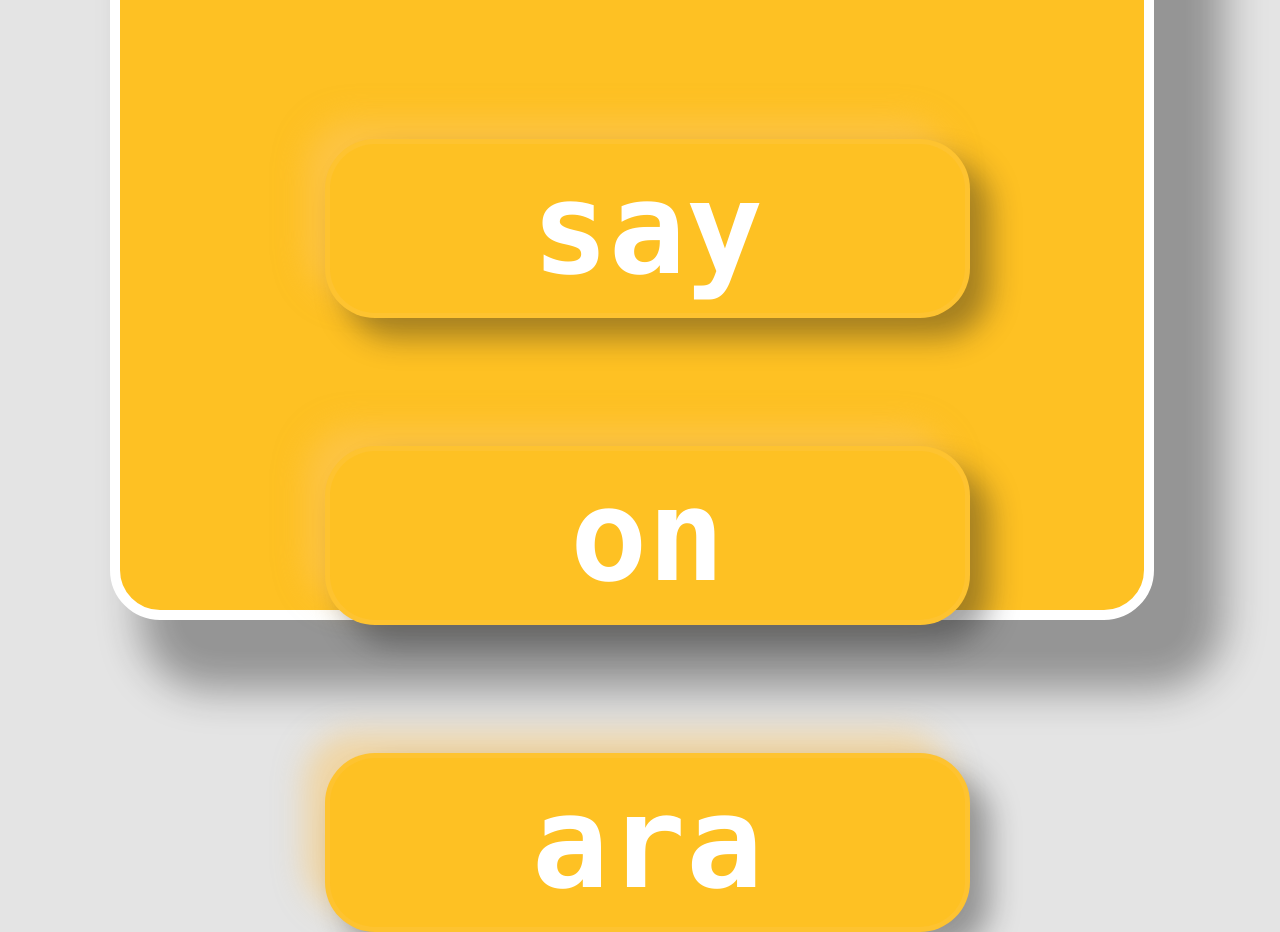
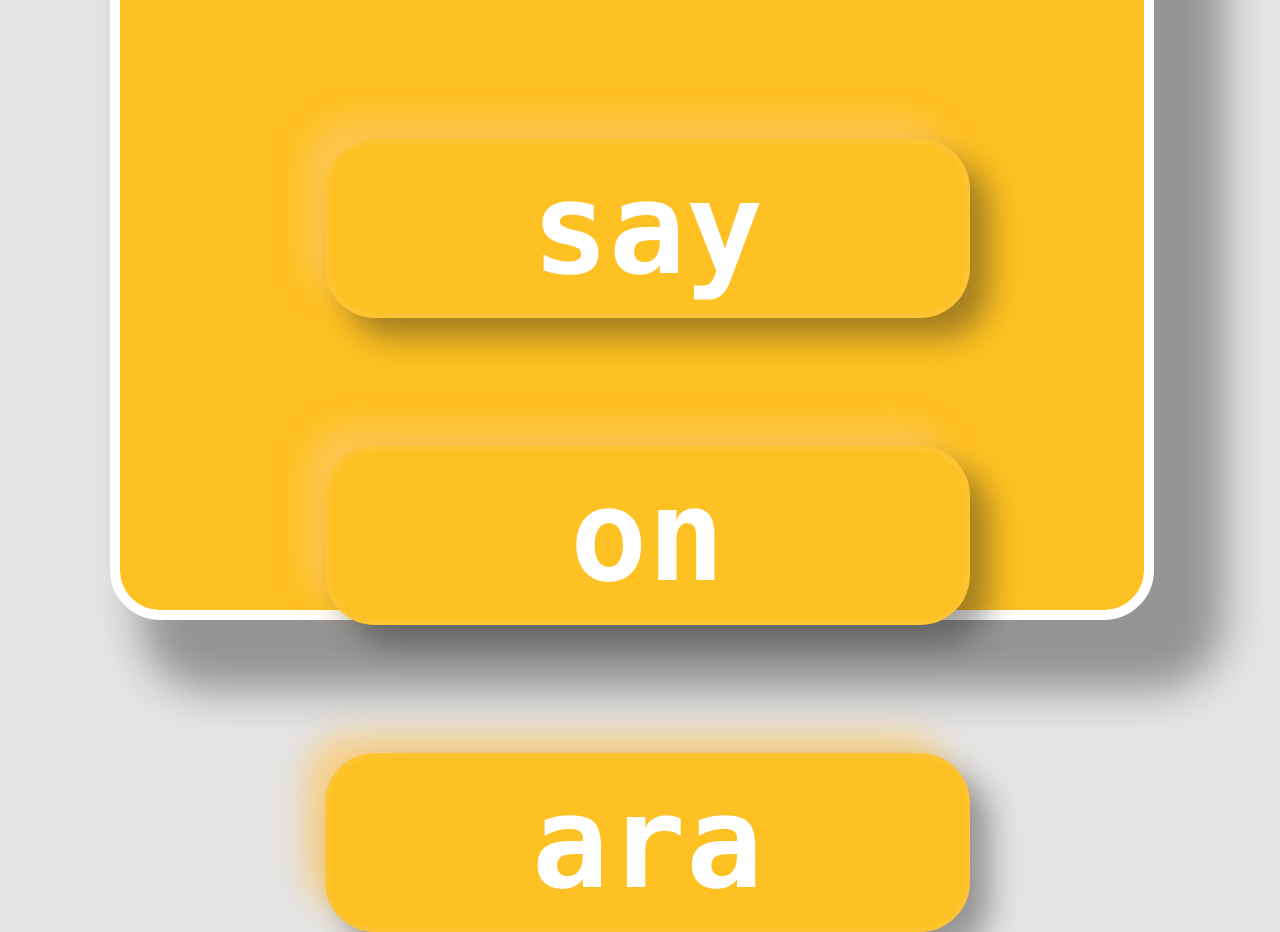
Before and after one commit to richlim16/hbd, a plain HTML site: page index.html in a window 1280 px wide. Shown: the part 1060-1992 px from the top of the page. Drawn offline with Linux system fonts and the light colour scheme.

Commit message:
made lighter shadow more prominent

```diff
--- a/index.html
+++ b/index.html
@@ -37,7 +37,7 @@
                 border: 5px solid rgba(254, 200, 100, 0.2);
                 box-shadow:
                     20px 20px 30px rgba(30, 30, 30, 0.4),
-                    -20px -20px 30px rgba(254, 200, 100, 0.5);
+                    -20px -20px 30px rgba(254, 200, 100, 0.7);
                 font-family: consolas;
                 font-size: 10vw;
                 text-align: center;
```
